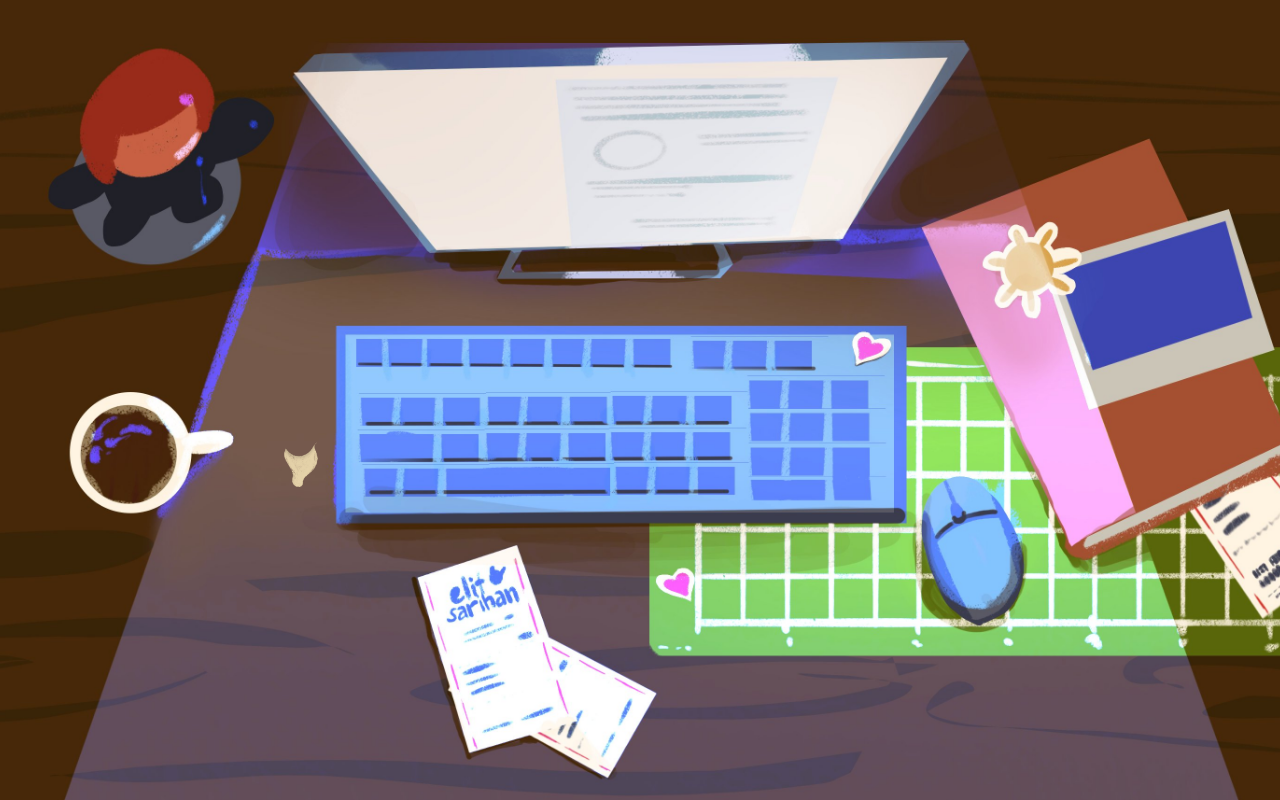
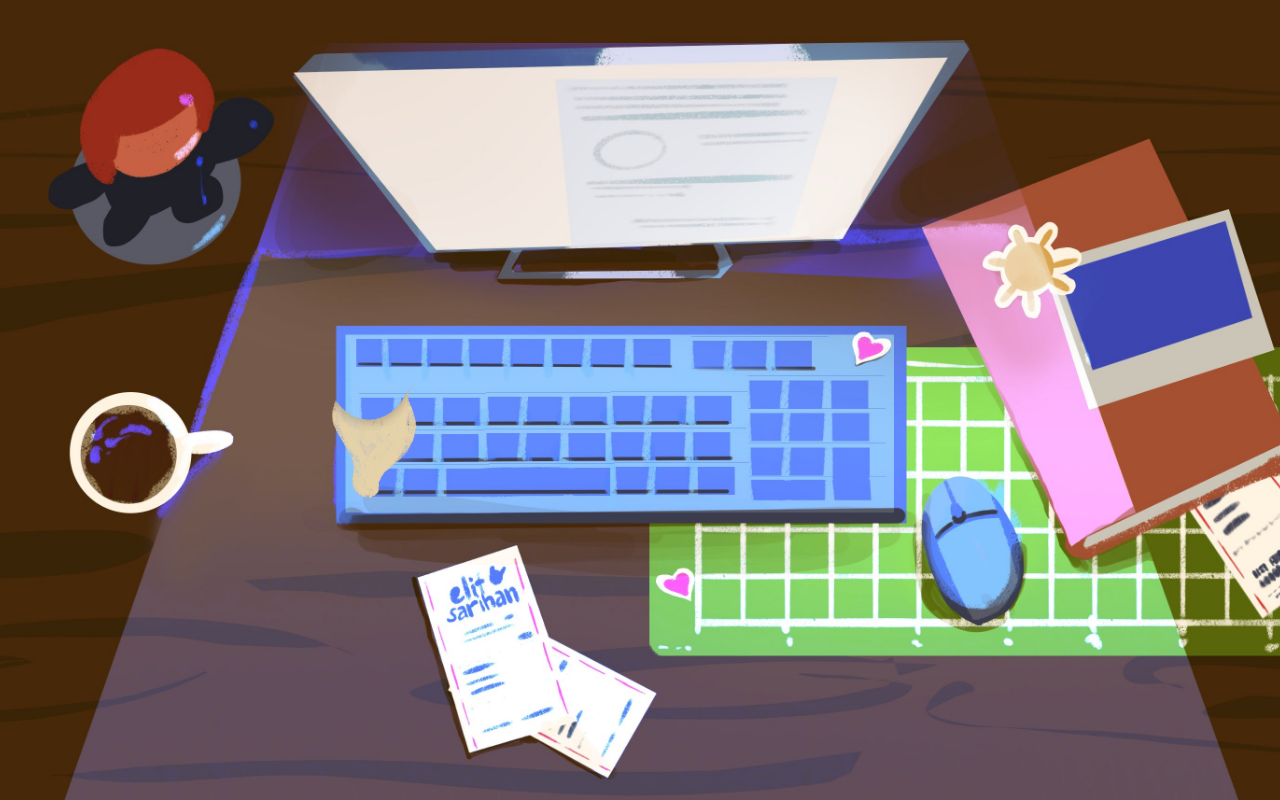
Before and after one commit to elkreativelibrary/portfolio, a plain HTML site: page index.html in a window 1280 px wide. Drawn offline with Linux system fonts and the light colour scheme.

Commit message:
Update index.html

```diff
--- a/index.html
+++ b/index.html
@@ -54,9 +54,9 @@
     /* Animated steam GIF overlay */
     .steam-animation {
       position: absolute;
-      bottom: 38%;
-      left: 17%;
-      width: 12%;
+      bottom: 35%;
+      left: 13%;
+      width: 30%;
       height: auto;
       z-index: 10;
       pointer-events: none;
```
